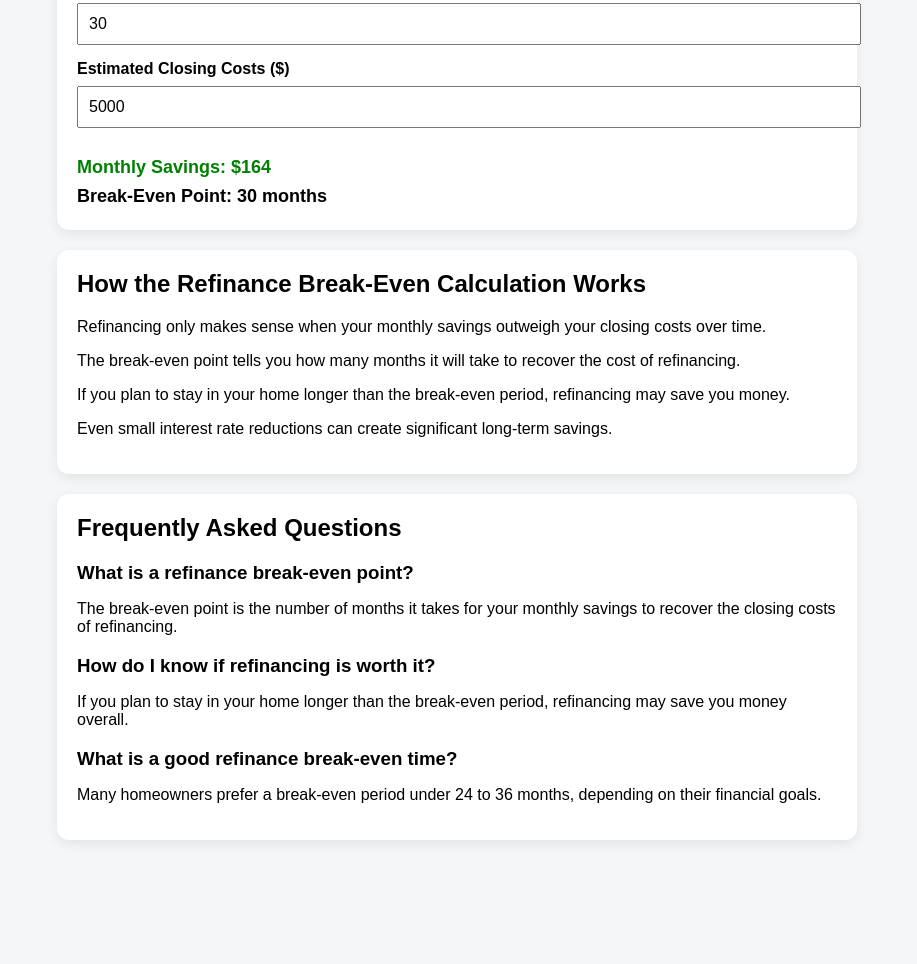
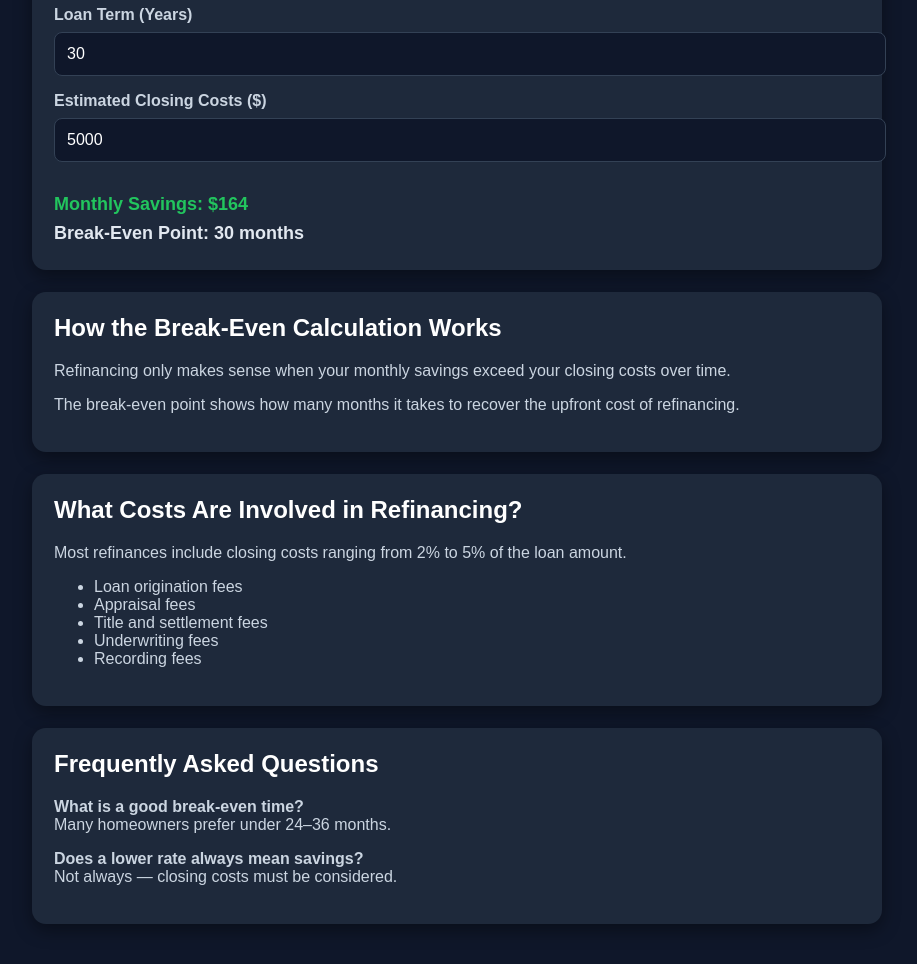
Before and after one commit to gabewier-ui/mortgage-calculator, a plain HTML site: page index.html in a window 1280 px wide. Shown: the part 392-1356 px from the top of the page, without its empty margins (183-1100 px from the left). Before the commit the page ends 1272 px from the top, so only its background shows below. Drawn offline with Linux system fonts and the light colour scheme.

Commit message:
Update index.html

```diff
--- a/index.html
+++ b/index.html
@@ -6,7 +6,7 @@
 
 <title>Refinance Break-Even Calculator | See If Refinancing Saves Money</title>
 
-<meta name="description" content="Use this refinance break-even calculator to compare your current mortgage rate with a new rate. Instantly see monthly savings, total savings, and how long it takes to break even.">
+<meta name="description" content="Use this refinance break-even calculator to compare your current mortgage rate with a new rate. Instantly see monthly savings, total savings, closing costs, and break-even time.">
 
 <script type="application/ld+json">
 {
@@ -23,18 +23,10 @@
     },
     {
       "@type": "Question",
-      "name": "How do I know if refinancing is worth it?",
+      "name": "What costs are involved in refinancing?",
       "acceptedAnswer": {
         "@type": "Answer",
-        "text": "If you plan to stay in your home longer than the break-even period, refinancing may save you money overall."
-      }
-    },
-    {
-      "@type": "Question",
-      "name": "What is a good refinance break-even time?",
-      "acceptedAnswer": {
-        "@type": "Answer",
-        "text": "Many homeowners prefer a break-even period under 24 to 36 months, but it depends on their financial goals and how long they plan to stay in the home."
+        "text": "Refinancing typically includes closing costs such as origination fees, appraisal fees, title fees, underwriting fees, and recording fees, usually 2% to 5% of the loan amount."
       }
     }
   ]
@@ -43,58 +35,77 @@
 
 <style>
 body {
+  margin: 0;
   font-family: Arial, sans-serif;
-  background: #f4f6f8;
-  margin: 0;
-  padding: 20px;
+  background: #0f172a;
+  color: #e2e8f0;
   display: flex;
   justify-content: center;
+  padding: 30px;
 }
 
 .container {
-  max-width: 800px;
+  max-width: 850px;
   width: 100%;
 }
 
 h1 {
   text-align: center;
+  margin-bottom: 30px;
+  color: #ffffff;
 }
 
 .card {
-  background: white;
-  padding: 20px;
-  border-radius: 12px;
-  box-shadow: 0 4px 12px rgba(0,0,0,0.08);
-  margin-bottom: 20px;
+  background: #1e293b;
+  padding: 22px;
+  border-radius: 14px;
+  box-shadow: 0 6px 18px rgba(0,0,0,0.4);
+  margin-bottom: 22px;
 }
 
 label {
   font-weight: bold;
+  color: #cbd5e1;
 }
 
 input {
   width: 100%;
-  padding: 10px;
-  margin: 8px 0 15px 0;
+  padding: 12px;
+  margin: 8px 0 16px 0;
   font-size: 16px;
+  border-radius: 8px;
+  border: 1px solid #334155;
+  background: #0f172a;
+  color: white;
+}
+
+input:focus {
+  outline: none;
+  border-color: #3b82f6;
 }
 
 .result {
   font-size: 18px;
   font-weight: bold;
-  margin-top: 10px;
+  margin-top: 12px;
   line-height: 1.6;
 }
 
-.good { color: green; }
-.bad { color: red; }
+.good { color: #22c55e; }
+.bad { color: #ef4444; }
 
 h2 {
   margin-top: 0;
+  color: #ffffff;
 }
 
-h3 {
-  margin-bottom: 5px;
+ul {
+  margin-top: 10px;
+  color: #cbd5e1;
+}
+
+p {
+  color: #cbd5e1;
 }
 </style>
 </head>
@@ -125,47 +136,39 @@ h3 {
 </div>
 
 <div class="card">
-  <h2>How the Refinance Break-Even Calculation Works</h2>
+  <h2>How the Break-Even Calculation Works</h2>
+  <p>
+    Refinancing only makes sense when your monthly savings
+    exceed your closing costs over time.
+  </p>
+  <p>
+    The break-even point shows how many months it takes
+    to recover the upfront cost of refinancing.
+  </p>
+</div>
 
+<div class="card">
+  <h2>What Costs Are Involved in Refinancing?</h2>
   <p>
-    Refinancing only makes sense when your monthly savings outweigh your closing costs over time.
+    Most refinances include closing costs ranging from 2% to 5% of the loan amount.
   </p>
-
-  <p>
-    The break-even point tells you how many months it will take to recover the cost of refinancing.
-  </p>
-
-  <p>
-    If you plan to stay in your home longer than the break-even period,
-    refinancing may save you money.
-  </p>
-
-  <p>
-    Even small interest rate reductions can create significant long-term savings.
-  </p>
+  <ul>
+    <li>Loan origination fees</li>
+    <li>Appraisal fees</li>
+    <li>Title and settlement fees</li>
+    <li>Underwriting fees</li>
+    <li>Recording fees</li>
+  </ul>
 </div>
 
 <div class="card">
   <h2>Frequently Asked Questions</h2>
 
-  <h3>What is a refinance break-even point?</h3>
-  <p>
-    The break-even point is the number of months it takes for your monthly savings
-    to recover the closing costs of refinancing.
-  </p>
+  <p><strong>What is a good break-even time?</strong><br>
+  Many homeowners prefer under 24–36 months.</p>
 
-  <h3>How do I know if refinancing is worth it?</h3>
-  <p>
-    If you plan to stay in your home longer than the break-even period,
-    refinancing may save you money overall.
-  </p>
-
-  <h3>What is a good refinance break-even time?</h3>
-  <p>
-    Many homeowners prefer a break-even period under 24 to 36 months,
-    depending on their financial goals.
-  </p>
-
+  <p><strong>Does a lower rate always mean savings?</strong><br>
+  Not always — closing costs must be considered.</p>
 </div>
 
 </div>
```
